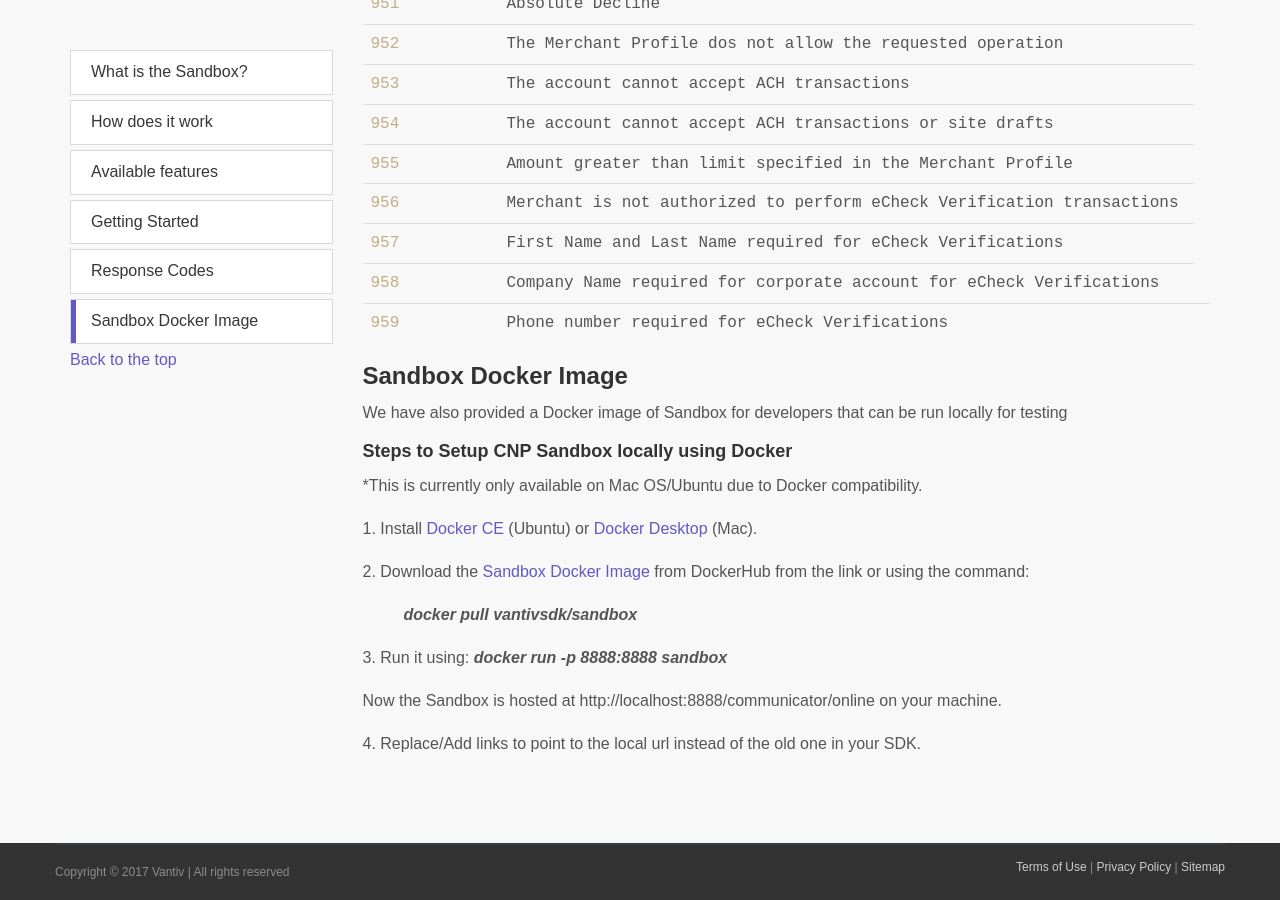
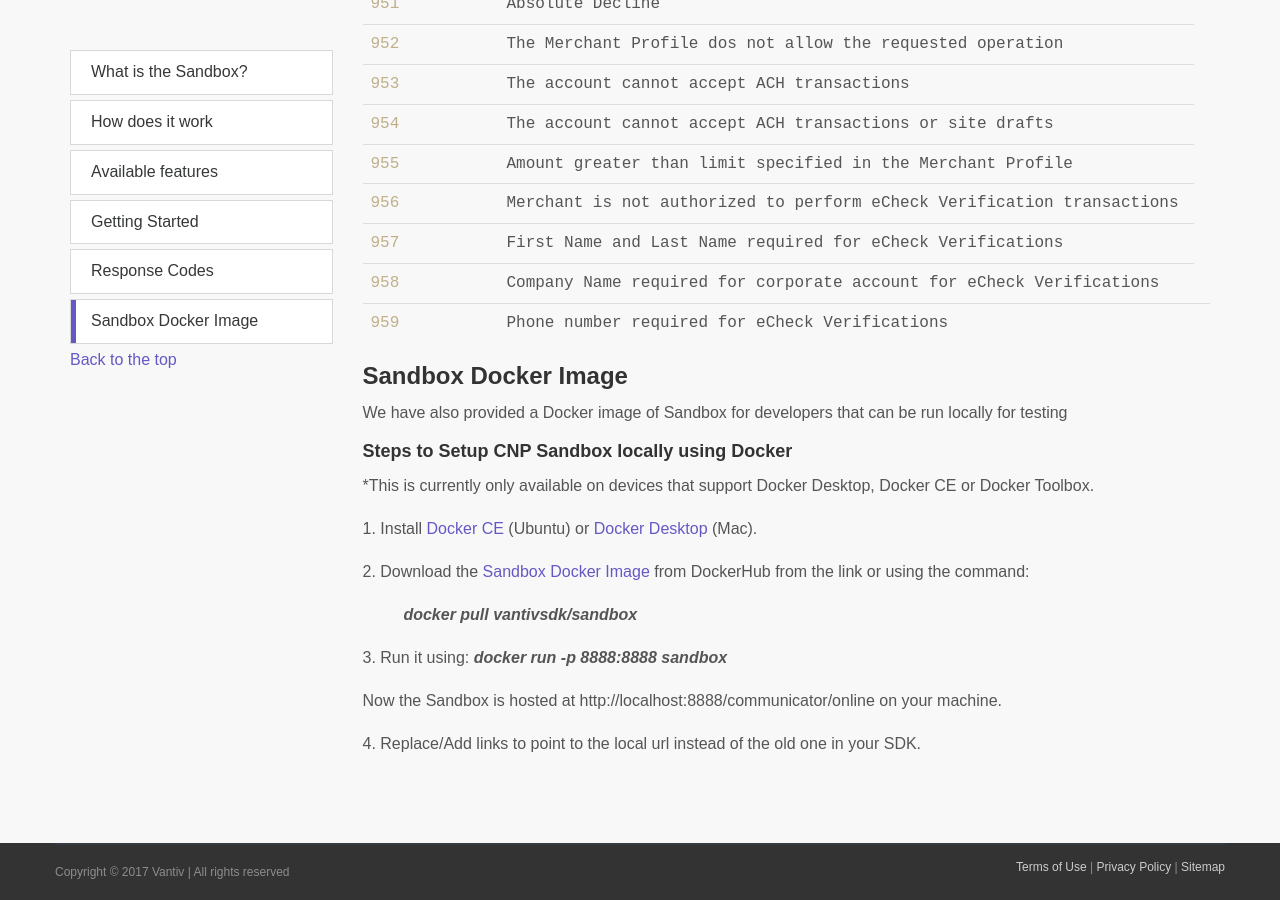
Before and after one commit to isunnapud/vantiv.github.io, a Jekyll site: the page built from sandbox/index.html, in a window 1280 px wide and 900 px high, scrolled down 10713 px. Built offline with Jekyll 4.4.1, drawn with Linux system fonts in a browser that asks for light colours; nearby versions of some CDN libraries; library files that are not in the unit come from our copies.

Commit message:
updated compatibility

```diff
--- a/sandbox/index.html
+++ b/sandbox/index.html
@@ -955,7 +955,7 @@ Characters: 01 234 567 89012 345
                     <h3 id="dockerImage">Sandbox Docker Image</h3>
                     <p> We have also provided a Docker image of Sandbox for developers that can be run locally for testing</p>
                     <h4 id="dockerSetup">Steps to Setup CNP Sandbox locally using Docker</h4>
-                    <p>*This is currently only available on Mac OS/Ubuntu due to Docker compatibility.</p>
+                    <p>*This is currently only available on devices that support Docker Desktop, Docker CE or Docker Toolbox.</p>
                     <p>1. Install <a href="https://docs.docker.com/install/linux/docker-ce/ubuntu/">Docker CE</a> (Ubuntu) or <a href="https://docs.docker.com/docker-for-mac/install/">Docker Desktop</a> (Mac).</p>
                     <p>2. Download the <a href="https://hub.docker.com/r/vantivsdk/sandbox">Sandbox Docker Image</a> from DockerHub from the link or using the command: </p>
                     <p>  &emsp; &emsp;            <i><b>docker pull vantivsdk/sandbox</b></i>   </p>
```
